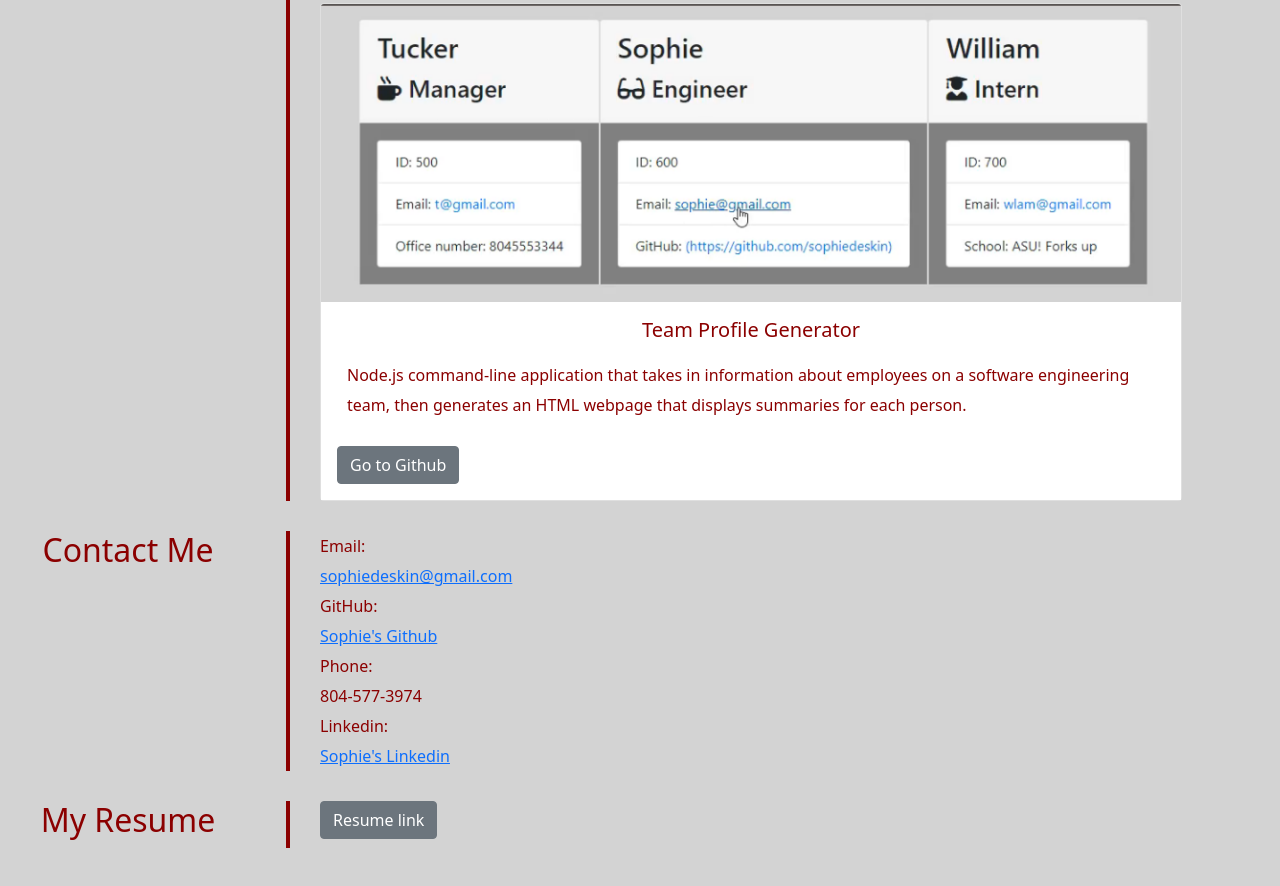
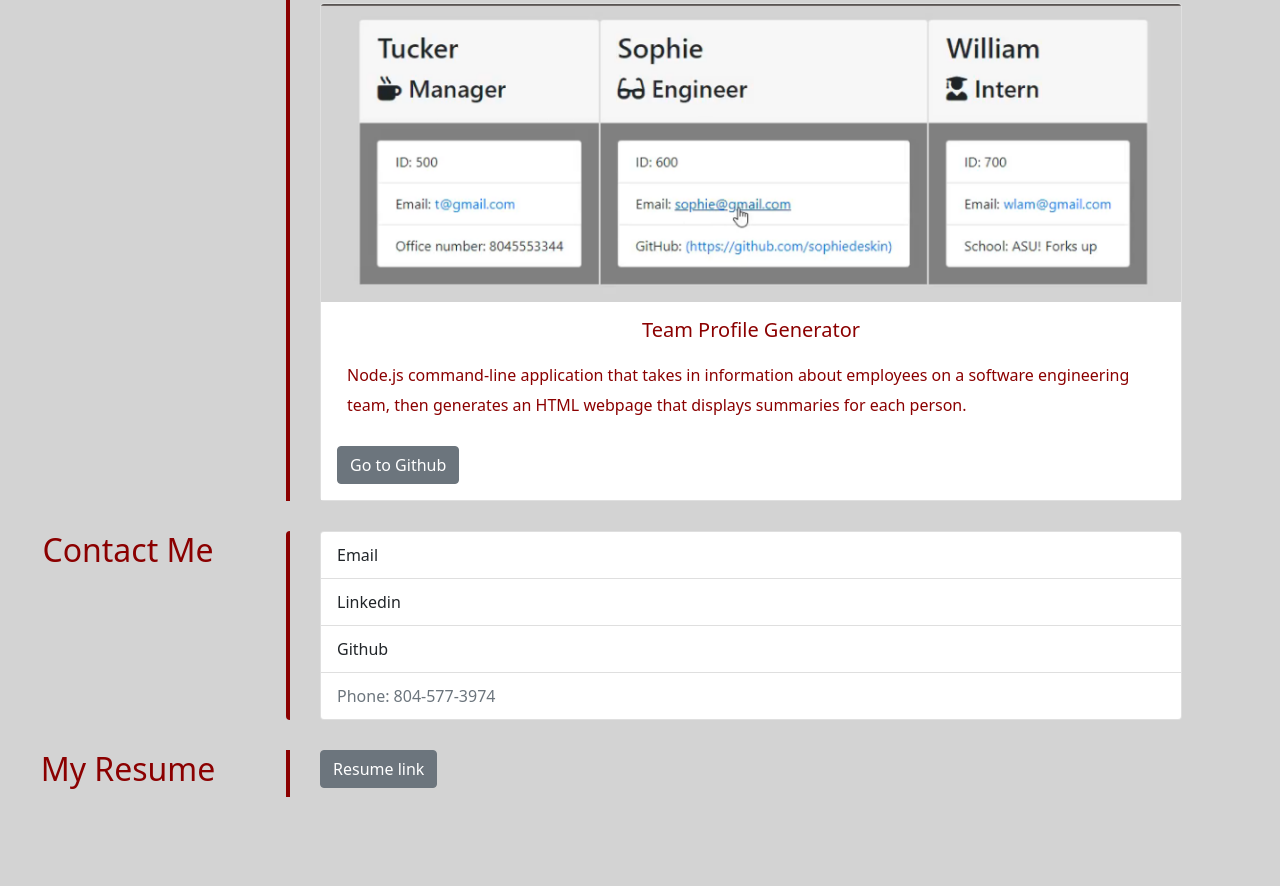
Before and after one commit to sophiedeskin/portfolio-2-update, a plain HTML site: page index.html in a window 1280 px wide. Shown: the part 2196-3082 px from the top of the page. After the commit the page ends 3041 px from the top, so only its background shows below. Drawn offline with nearby package versions, Linux system fonts and the light colour scheme.

Commit message:
updating contact info

```diff
--- a/index.html
+++ b/index.html
@@ -96,7 +96,8 @@
         <div class="contact-me">
         <div class="title">
           <h2 id="section-3">Contact Me</h2></div>
-        <div class ="content" id="contact-info">
+        <!-- <div class ="content"
+          id="contact-info">
           Email: <a href="mailto:sophiedeskin@gmail.com">sophiedeskin@gmail.com </a>
           GitHub: <a href="https://github.com/sophiedeskin" target="_blank">Sophie's Github</a>
           Phone:
@@ -104,6 +105,12 @@
           804-577-3974
           <br>
           Linkedin: <a href="https://www.linkedin.com/in/sophie-deskin-0b275396/" target="_blank">Sophie's Linkedin</a>
+        </div> -->
+        <div class="list-group">
+          <a href="mailto:sophiedeskin@gmail.com" class="list-group-item list-group-item-action">Email</a>
+          <a href="https://www.linkedin.com/in/sophie-deskin-0b275396/" target="_blank" class="list-group-item list-group-item-action">Linkedin</a>
+          <a href="https://www.linkedin.com/in/sophie-deskin-0b275396/" target="_blank" class="list-group-item list-group-item-action">Github</a>
+          <button type="button" class="list-group-item list-group-item-action" disabled>Phone: 804-577-3974</button>
         </div>
       </div>
       <div class="resume">
--- a/style.css
+++ b/style.css
@@ -35,6 +35,13 @@ aside {
     flex-direction: column;
 }
 
+.list-group {
+    flex: 0 0 80%;
+    border-left: solid darkred 4px;
+    padding-left: 30px;
+    line-height: 30px;
+    max-width: 70%;
+}
 .content {
     flex: 0 0 80%;
     border-left: solid darkred 4px;
```
